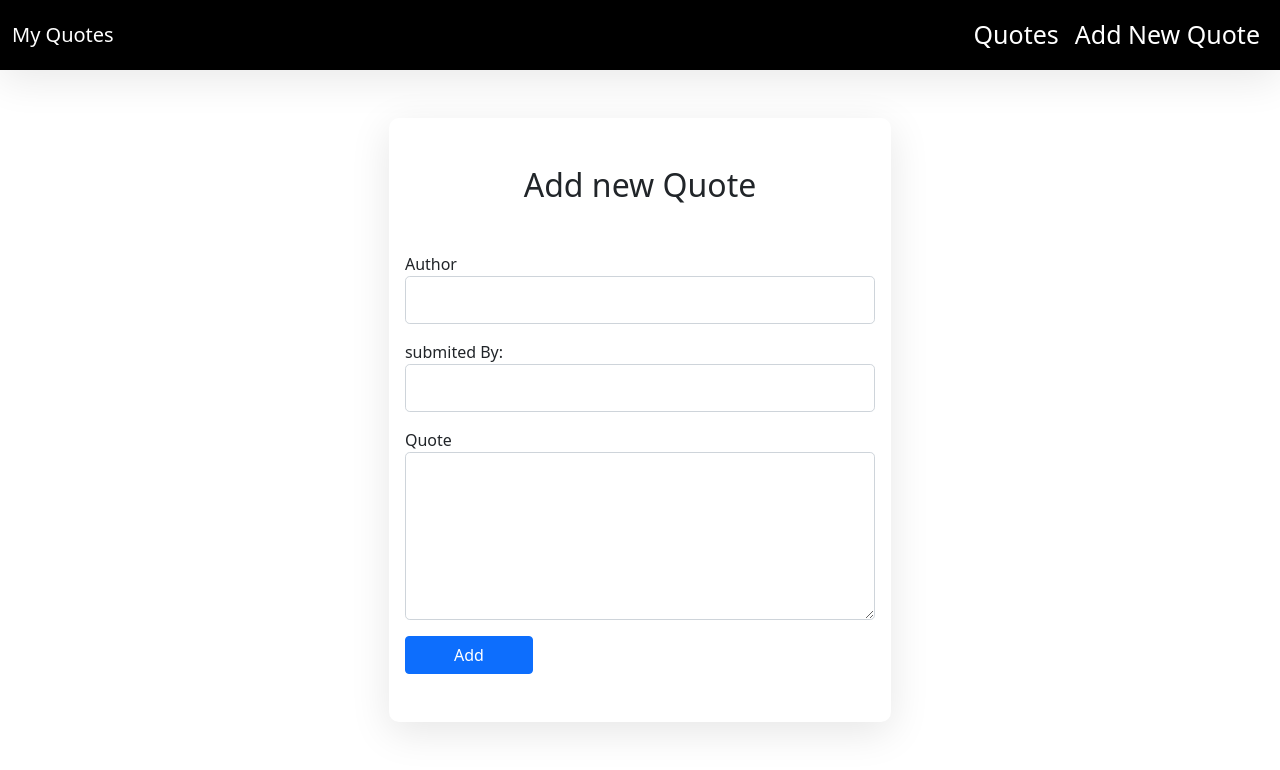
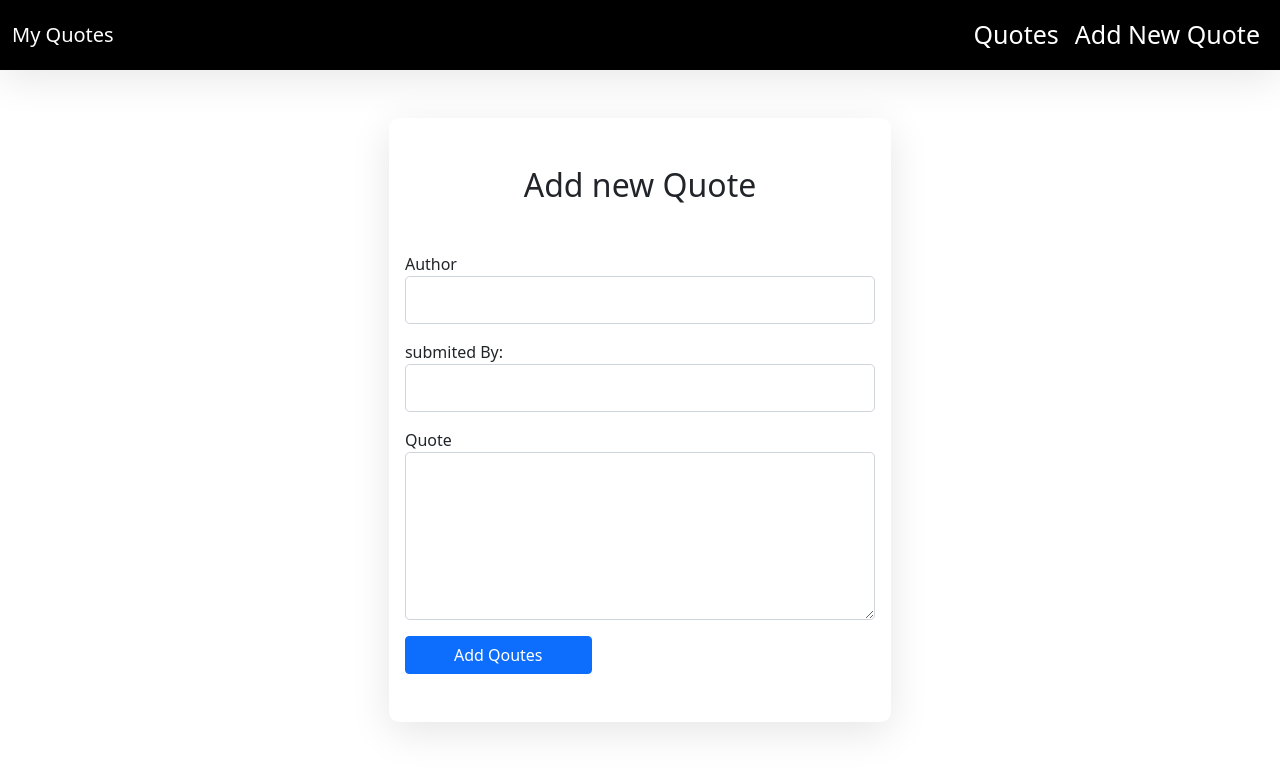
Before and after one commit to Martha-NYagikuyu/Angular-Project, an Angular app: page /add-quote in a window 1280 px wide. Shown: the top 770 px of the page. Built offline with nearby package versions, Linux system fonts and the light colour scheme.

Commit message:
adding text to a word

```diff
--- a/src/app/quote/add-quote/add-quote.component.html
+++ b/src/app/quote/add-quote/add-quote.component.html
@@ -18,7 +18,7 @@
             class="form-control form-control-lg shadow-none"></textarea>
         </div>
         <div class="form-group-my-3">
-          <button class="btn btn-primary shadow-none px-5" (click)="addQuote()">Add</button>
+          <button class="btn btn-primary shadow-none px-5" (click)="addQuote()">Add Qoutes</button>
         </div>
       </form>
     </div>
```
